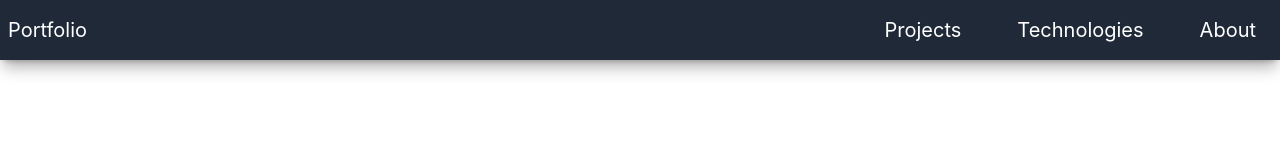
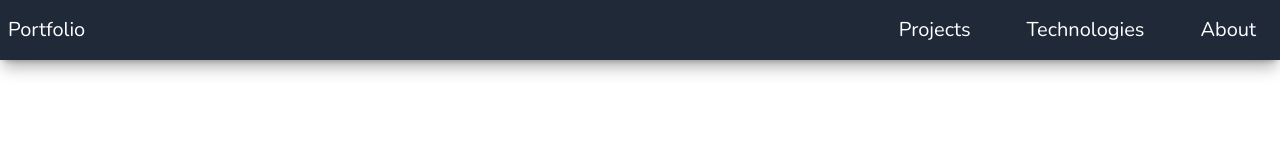
Before and after one commit to Imankh72/portfolio, a Next.js app: page / in a window 1280 px wide. Shown: the top 160 px of the page. Built offline with nearby package versions, Linux system fonts and the light colour scheme.

Commit message:
Add: Nunito Font

```diff
--- /dev/null
+++ b/pages/_document.jsx
@@ -0,0 +1,24 @@
+import Component, { Html, Head, Main, NextScript } from "next/document";
+
+class MyDocument extends Component {
+  render() {
+    return (
+      <Html>
+        <Head>
+          <link rel="preconnect" href="https://fonts.googleapis.com" />
+          <link rel="preconnect" href="https://fonts.gstatic.com" crossOrigin />
+          <link
+            href="https://fonts.googleapis.com/css2?family=Nunito:wght@400;700&display=swap"
+            rel="stylesheet"
+          />
+        </Head>
+        <body>
+          <Main />
+          <NextScript />
+        </body>
+      </Html>
+    );
+  }
+}
+
+export default MyDocument;
--- a/styles/globals.css
+++ b/styles/globals.css
@@ -6,8 +6,8 @@
 body {
   padding: 0;
   margin: 0;
-  font-family: -apple-system, BlinkMacSystemFont, Segoe UI, Roboto, Oxygen,
-    Ubuntu, Cantarell, Fira Sans, Droid Sans, Helvetica Neue, sans-serif;
+  font-family: Nunito, -apple-system, BlinkMacSystemFont, Segoe UI, Roboto,
+    Oxygen, Ubuntu, Cantarell, Fira Sans, Droid Sans, Helvetica Neue, sans-serif;
 }
 
 a {
```
